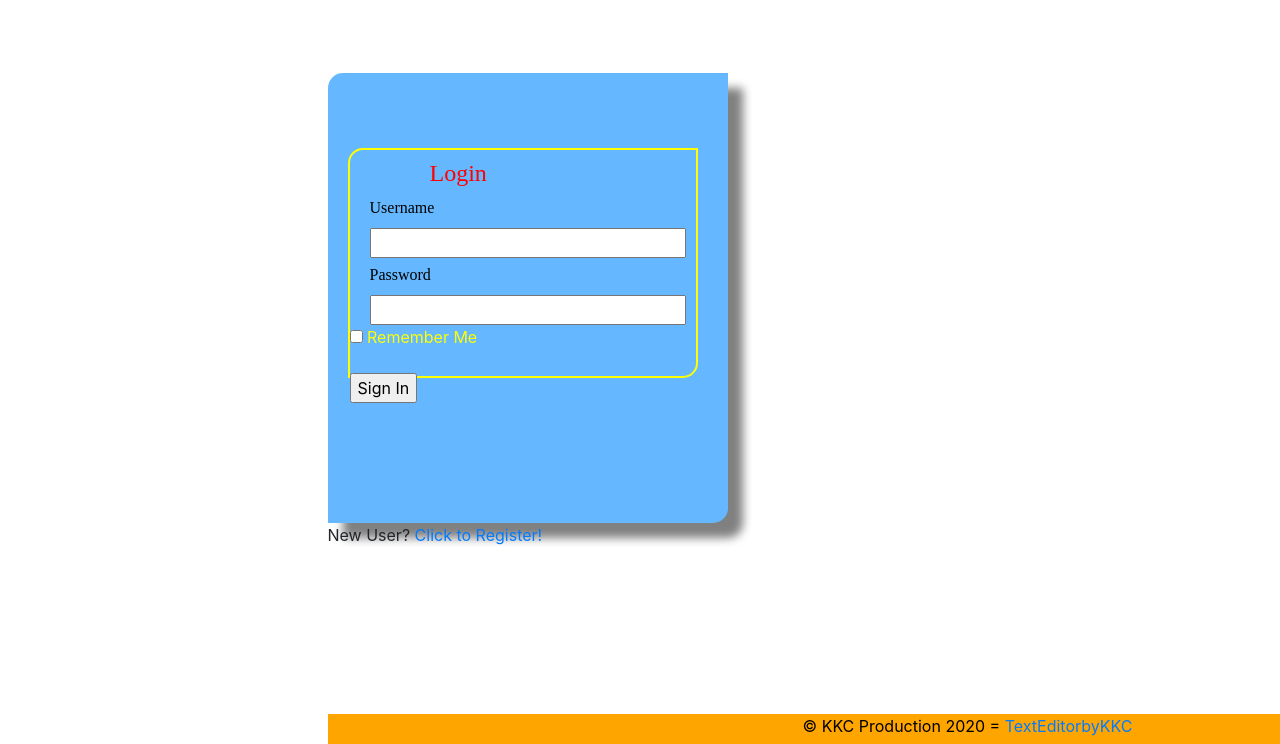
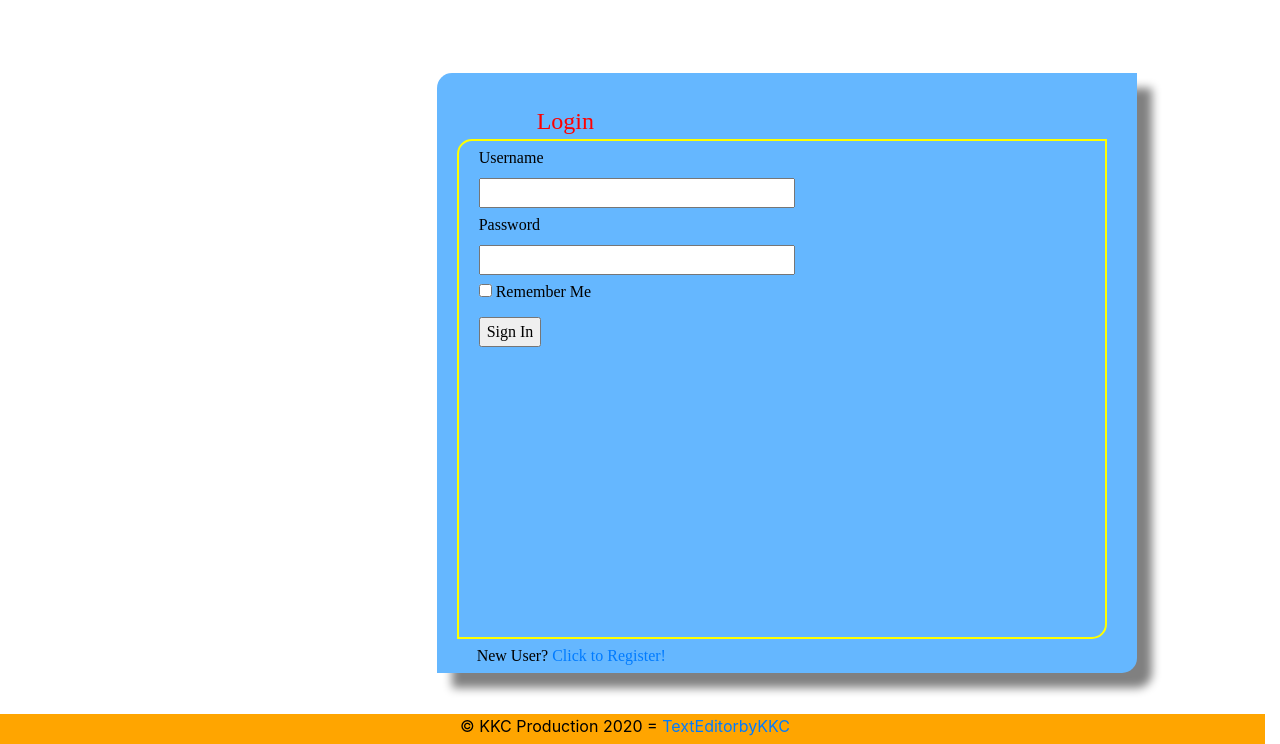
Before and after one commit to Kaustuv942/TextEditorFlask, a Flask app: page /login in a window 1280 px wide. Shown: the part 56-800 px from the top of the page. Run offline with Flask 2, Linux system fonts and the light colour scheme; some libraries are stand-ins or nearby versions.

Commit message:
login logout page

```diff
--- a/app/routes.py
+++ b/app/routes.py
@@ -109,16 +109,7 @@ def upload():
 
     return 'Saved '+ file.filename +' to the database'
 
-@app.route('/uploadcode', methods=['POST'])
-def uploadcode():
 
-    file = request.files['inputFile']
-
-    newfile = CodeData(name=file.filename, code=file.read(), author=current_user)
-    db.session.add(newfile)
-    db.session.commit()
-
-    return 'Saved '+ file.filename+ ' to the codebase'
 
 
 @app.route('/download/<int:id>')
--- a/app/templates/base.html
+++ b/app/templates/base.html
@@ -15,9 +15,9 @@
       #login_1 {
                 color:yellow;
                 background:rgb(101,183,255);
-                width:400px;
-                height:450px;
-                padding:75px 0 0 20px;
+                width:700px;
+                height:600px;
+                padding:25px 0 0 20px;
 
                 border-top-left-radius:15px;
                 border-bottom-right-radius:15px;
@@ -26,8 +26,8 @@
               .login_2 {
                 color:yellow;
                 background:rgb(101,183,255);
-                width:350px;
-                height:230px;
+                width:650px;
+                height:500px;
 
                 border:2px yellow double;
                 border-top-left-radius:15px;
--- a/app/templates/login.html
+++ b/app/templates/login.html
@@ -2,13 +2,14 @@
 
 {% block content %}
 <div class="row" >
-    <div class="col-lg-3 col-md-4 col-sm-3" >
+    <div class="col-lg-4 col-md-1 col-sm-1" >
         </div>
 
         <div class="col-lg-6 col-md-8 col-sm-6" >
 <div id="login_1">
+    <p class="title">Login</p>
     <div class="login_2">
-        <p class="title">Login</p>
+
 
 <form action="" method="post" novalidate>
     {{ form.hidden_tag() }}
@@ -28,14 +29,20 @@
         <span style="color: red;">[{{ error }}]</span>
         {% endfor %}
     </p>
-    <p>{{ form.remember_me() }} {{ form.remember_me.label }}</p>
-    <p>{{ form.submit() }}</p>
+    <p class="usernamelabel">{{ form.remember_me() }} {{ form.remember_me.label }}</p>
+    <p class="usernamelabel">{{ form.submit() }}</p>
 </form>
-</div>
+
+
 </div>
 
-<p>New User? <a href="{{ url_for('register') }}">Click to Register!</a></p>
-{% endblock %}
+<p class="usernamelabel">New User? <a href="{{ url_for('register') }}">Click to Register!</a></p>
+</div>
+
+
 
 </div>
 <div class="col-lg-3 col-md-4 col-sm-6" >
+    </div>
+
+    {% endblock %}
```
Also changed, not shown: app/templates/register.html (+23 -4 lines).
